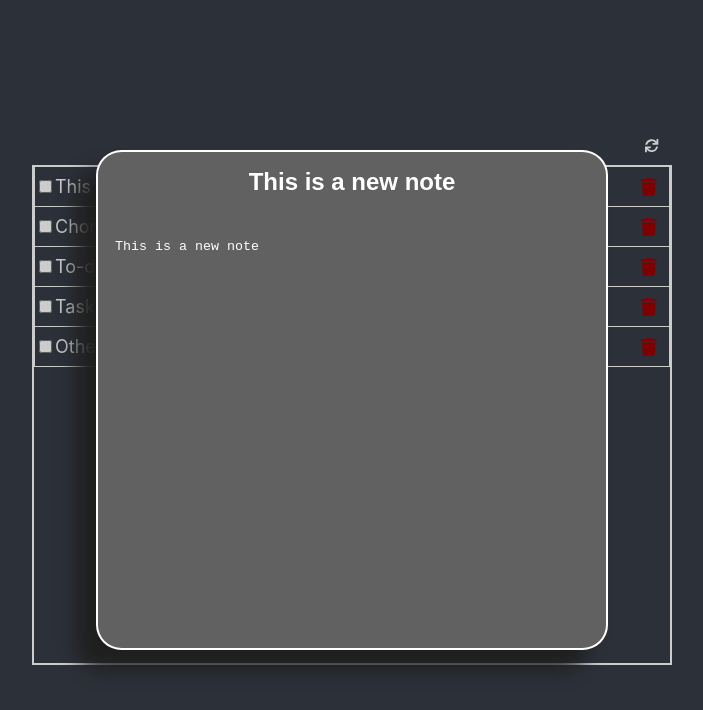
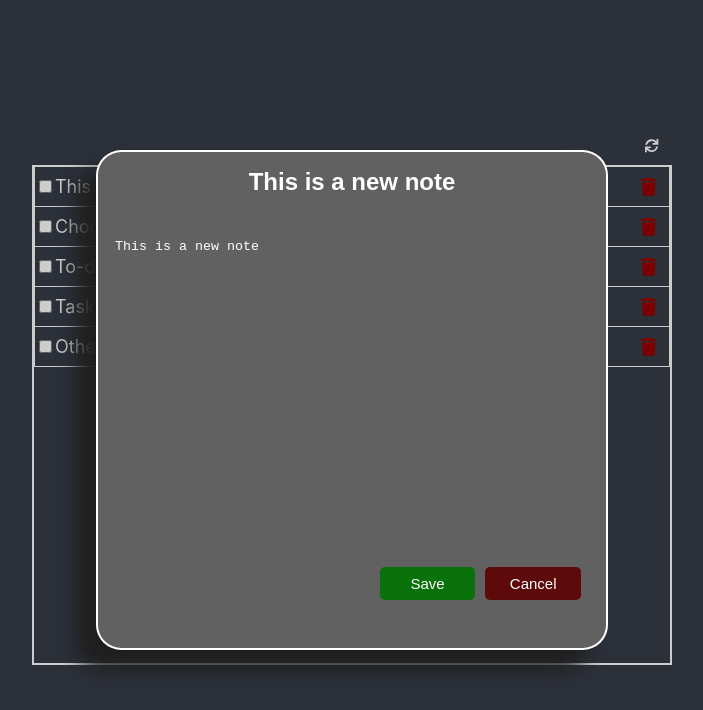
Before and after one commit to mohamedhamza12/notepad, a React (Create React App) app: page / in a window 1280 px wide. Both pictures are taken after a click on the element "This is a new note". Shown: the top 710 px of the page, without its empty margins (288-991 px from the left). Built offline with nearby package versions, Linux system fonts and the light colour scheme; data requests are answered from the project's data file.

Commit message:
added save and cancel buttons for updating and closing note

```diff
--- a/src/Note.css
+++ b/src/Note.css
@@ -23,8 +23,39 @@
     background: #616161;
 }
 
-.note-card p {
-    text-align: left;
+.note-card .note-bottom-buttons {
+    display: flex;
+    justify-content: flex-end;
+}
+
+.note-card .note-bottom-buttons .notepad-button {
+    margin-right: 10px;
+    background-color: white;
+    color: black;
+    font-size: 15px;
+    border: none;
+    border-radius: 5px;
+    height: 33px;
+    width: 20%;
+    transition-duration: 0.3s;
+}
+
+.note-card .note-bottom-buttons .notepad-button.primary-button {
+    background-color: rgb(10, 114, 10);
+    color: #fff;
+}
+
+.note-card .note-bottom-buttons .notepad-button.primary-button:hover {
+    background-color: rgb(8, 172, 8);
+}
+
+.note-card .note-bottom-buttons .notepad-button.danger-button {
+    background-color: rgb(95, 10, 10);
+    color: #fff;
+}
+
+.note-card .note-bottom-buttons .notepad-button.danger-button:hover {
+    background-color: rgb(148, 17, 17);
 }
 
 #note-title,
--- a/src/Note.js
+++ b/src/Note.js
@@ -1,20 +1,39 @@
 import React from 'react';
 import { useState } from 'react/cjs/react.development';
 import './Note.css';
+import { apiUrl } from './strings';
 
-const Note = ({ title, body, setOpenNoteState }) => {
-    const [_title, setTitle] = useState(title);
-    const [_body, setBody] = useState(body);
+const Note = ({ noteData, updateAndClose }) => {
+    const [_title, setTitle] = useState(noteData.title);
+    const [_body, setBody] = useState(noteData.body);
     return (
         <div className="note-card-wrapper"
             onClick={e => {
                 if (e.target.closest('.note-card') === null) {
-                    setOpenNoteState(null);
+                    updateAndClose();
                 }
             }}>
             <div className="note-card">
                 <input id="note-title" type="text" value={_title} onChange={e => setTitle(e.target.value)} />
                 <textarea id="note-body" value={_body} onChange={e => setBody(e.target.value)} />
+                <div className="note-bottom-buttons">
+                    <button className="notepad-button primary-button" onClick={() =>
+                        fetch(`${apiUrl}/notes/${noteData.id}`, {
+                            method: 'PATCH',
+                            headers: {
+                                'Content-Type': 'application/json'
+                            },
+                            body: JSON.stringify({
+                                id: noteData.id,
+                                title: _title,
+                                body: _body
+                            })
+                        })
+                        .then(res => res.json())
+                        .then(data => updateAndClose(data))
+                    }>Save</button>
+                    <button className="notepad-button danger-button" onClick={() => updateAndClose()}>Cancel</button>
+                </div>
             </div>
         </div>
     );
--- a/src/NotesList.js
+++ b/src/NotesList.js
@@ -21,6 +21,13 @@ const NotesList = () => {
 
     }, [refreshNotes]);
 
+    const updateAndClose = (data) => {
+        if (data)
+            setRefreshNotes(true);
+
+        setOpenedNote(null);
+    }
+
     return (
         <>
             <div className="notes-list-container">
@@ -38,7 +45,7 @@ const NotesList = () => {
                                             method: 'DELETE'
                                         }).then(() => setRefreshNotes(true));
                                     } else {
-                                    setOpenedNote({title: note.title, body: note.body});
+                                        setOpenedNote(note);
                                     }
                                 }}>
                                 <input id={`selected-note-${i}`} type="checkbox" checked={selectedNotes.has(i)} onChange={e => {
@@ -58,7 +65,7 @@ const NotesList = () => {
                 </div>
             </div>
             {
-                openedNote ? <Note title={openedNote.title} body={openedNote.body} setOpenNoteState={setOpenedNote} /> : null
+                openedNote ? <Note noteData={openedNote} updateAndClose={updateAndClose} /> : null
             }
         </>
     );
```
Lines whose indentation alone changed are shown as unchanged.
